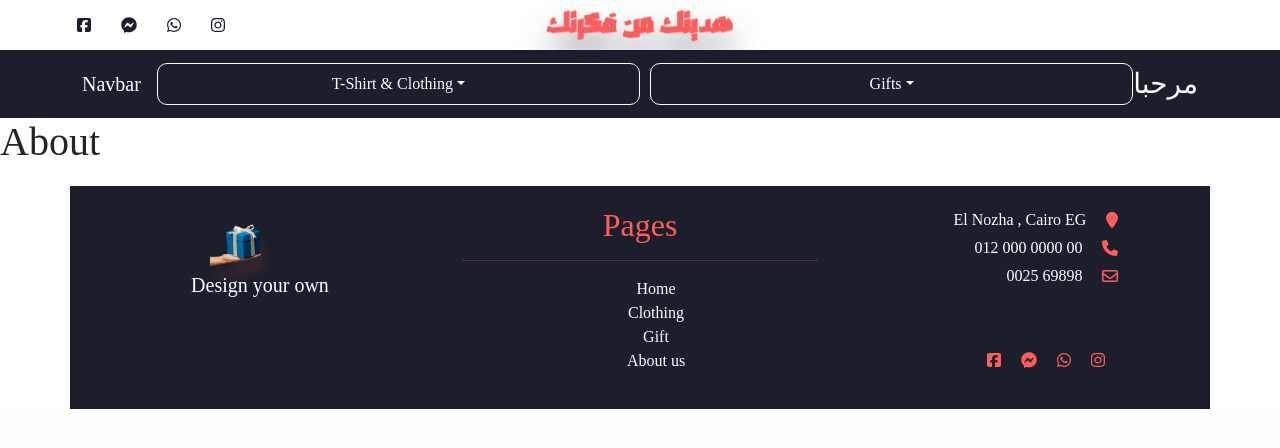
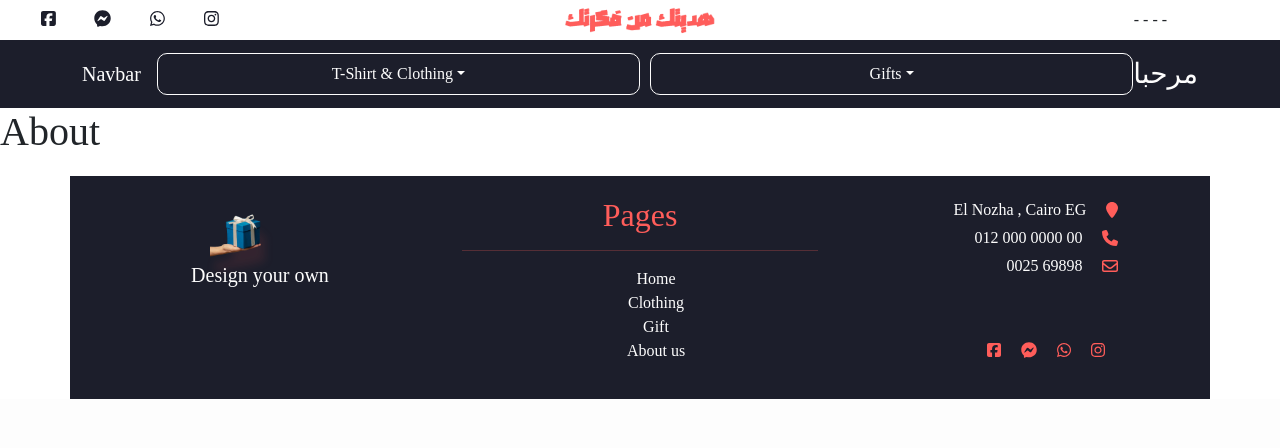
Before and after one commit to osos0/Tshirty, a React (Create React App) app: page /about in a window 1280 px wide. Shown: the top 448 px of the page. Built offline with nearby package versions, Linux system fonts and the light colour scheme.

Commit message:
fix top social bar

```diff
--- a/src/App.js
+++ b/src/App.js
@@ -5,6 +5,7 @@ import { Fragment } from "react";
 import "bootstrap/dist/css/bootstrap.min.css";
 import "bootstrap/dist/js/bootstrap.min.js";
 import Topsocialnavbar from "./componants/Topsocialnavbar";
+
 import Navbar from "./componants/Navbar";
 import Footer from "./componants/Footer";
 import Home from "./pages/Home";
@@ -13,6 +14,7 @@ import About from "./pages/About";
 function App() {
   return (
     <Fragment>
+      {/* <Topsocialnavbar /> */}
       <Topsocialnavbar />
       <Navbar />
       <Routes>
--- a/src/componants/Navbar.js
+++ b/src/componants/Navbar.js
@@ -10,7 +10,7 @@ export default function Navbar() {
             Navbar
           </Link>
           <button
-            className="navbar-toggler"
+            className="navbar-toggler btn btn-white"
             type="button"
             data-bs-toggle="collapse"
             data-bs-target="#navbarSupportedContent"
--- a/src/componants/Topsocialnavbar.js
+++ b/src/componants/Topsocialnavbar.js
@@ -1,24 +1,18 @@
 import React from "react";
-import TextFktarek from "../imgs/slang-bg-remove.png";
 import { Link } from "react-router-dom";
 import { FontAwesomeIcon } from "@fortawesome/react-fontawesome";
-// import { faEnvelope } from "@fortawesome/free-regular-svg-icons";
 import {
   faFacebookMessenger,
   faSquareFacebook,
   faWhatsapp,
   faInstagram,
 } from "@fortawesome/free-brands-svg-icons";
-// import { faLocationPin, faPhone } from "@fortawesome/free-solid-svg-icons";
+import TextFktarek from "../imgs/slang-bg-remove.png";
 
 const Topsocialnavbar = () => {
   return (
-    <>
-      <div className=" brand">
-        <div className="row">
-          <div className="col-lg-3 col-md-3 col-sm-3">
-            <div className="brandPicCon">
-              <div className="brandPicConSvg">
+    <div className="topCon">
+      <div className="topSonLeft">
         <Link to="/" target="_blank">
           <FontAwesomeIcon icon={faSquareFacebook} />
         </Link>
@@ -35,21 +29,14 @@ const Topsocialnavbar = () => {
           <FontAwesomeIcon icon={faInstagram} />
         </Link>
       </div>
-            </div>
-          </div>
-          <div className="col-lg-6 col-md-6 col-sm-6">
-            <div className="brandPicCon">
+      <div className="topSonCenter">
+        {" "}
+        <div className="brandPicConeR">
           <img src={TextFktarek} alt="فكرتك" />
         </div>
       </div>
-          <div className="col-lg-3 col-md-3 col-sm-3">
-            <div className="brandPicCon">
-              {/* <img className="imgshadow" src={giftImg} alt="cross" /> */}
+      <div className="topSonRight">- - - -</div>
     </div>
-          </div>
-        </div>
-      </div>
-    </>
   );
 };
 
--- a/src/styles/Topsocialnavbar.scss
+++ b/src/styles/Topsocialnavbar.scss
@@ -1,39 +1,40 @@
 @use "./var" as *;
 
-.brand {
-  height: 50px;
-  padding: 0;
-  .brandPicCon {
-    height: 50px;
-    max-width: 100%;
+.topCon {
+  height: 40px;
+  width: 100%;
+  display: flex;
+  justify-content: space-between;
+  align-items: center;
+  padding: 0 2px;
+  .topSonLeft {
+    flex: 1;
+    display: flex;
+    justify-content: space-evenly;
+    align-items: center;
+  }
+  .topSonCenter {
+    flex: 3;
     display: flex;
     justify-content: center;
-    .brandPicConSvg {
-      height: 100%;
-      width: 100%;
-      display: flex;
-      justify-content: center;
-      align-items: center;
-      gap: 10%;
-      a {
-        height: 100%;
-
-        display: flex;
-        justify-content: center;
-        align-items: center;
-        svg {
-          // padding: 10%;
-          color: $mainblue;
-        }
+    align-items: center;
+    .brandPicConeR {
+      max-height: 100%;
+      img {
+        height: 40px;
       }
     }
-
-    img {
-      height: 100%;
-      filter: drop-shadow(0px 20px 15px rgba($mainblue, 0.5));
-    }
-    .imgshadow {
-      filter: drop-shadow(0px 20px 15px rgba($mainblue, 0.5));
+  }
+  .topSonRight {
+    flex: 1;
+    display: flex;
+    justify-content: center;
+    align-items: center;
+  }
+  .topSonLeft a {
+    svg {
+      font-size: 17px;
+      color: $mainblue;
     }
   }
 }
--- a/src/styles/_global.scss
+++ b/src/styles/_global.scss
@@ -4,6 +4,7 @@
   box-sizing: border-box;
   font-family: cursive;
   margin: 0;
+  box-sizing: border-box;
 }
 
 html {
--- a/src/styles/_var.scss
+++ b/src/styles/_var.scss
@@ -2,14 +2,3 @@
 $mainblue: #1c1e2b;
 $maiwhite: #fdfdfd;
 $maiOrang: #ff5d5a;
-
-$darkMode: #002633;
-$aquamarine: #82c419;
-$aquamarineLight: rgb(203, 243, 189);
-$aquamarineDark: rgb(61, 94, 8);
-$white: rgb(255, 255, 255);
-
-$redFonte: #c81010;
-
-$mango: #e4a600;
-$softBlue: #005881;
```
Lines whose indentation alone changed are shown as unchanged.
